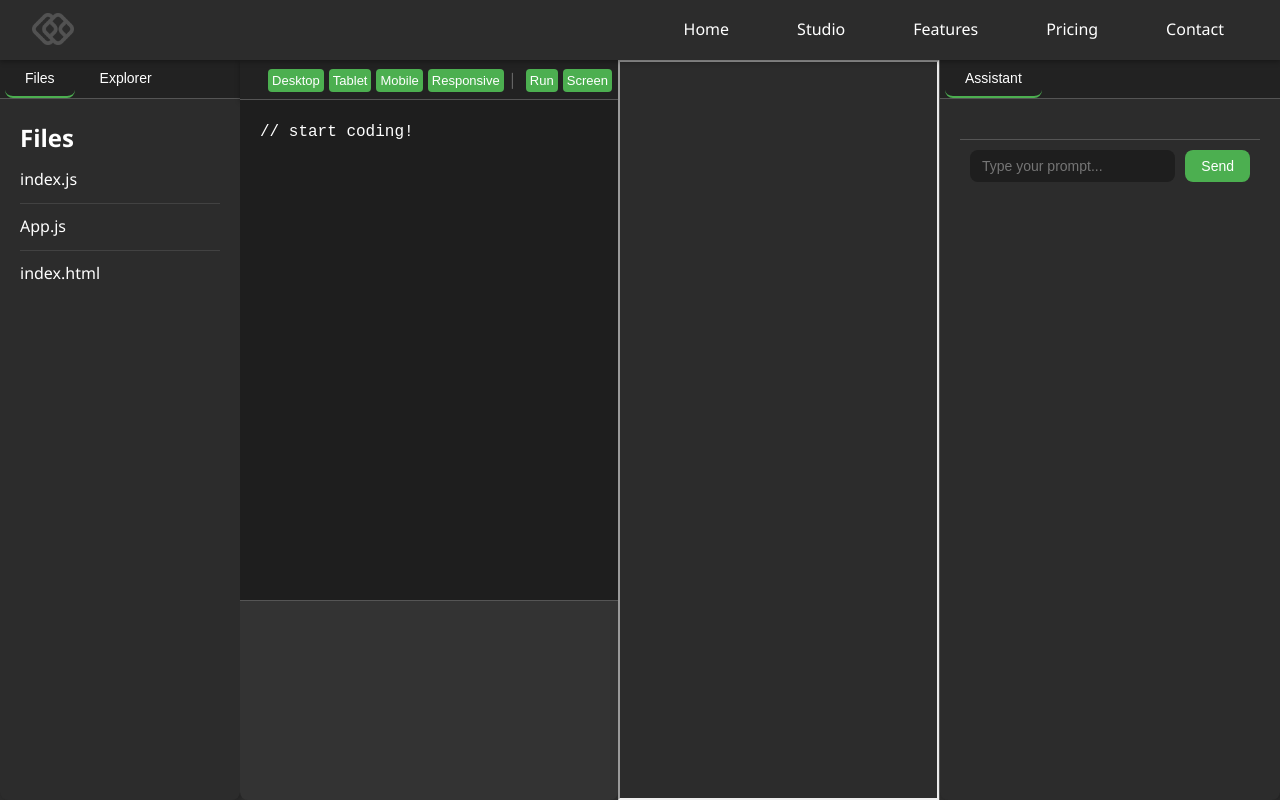
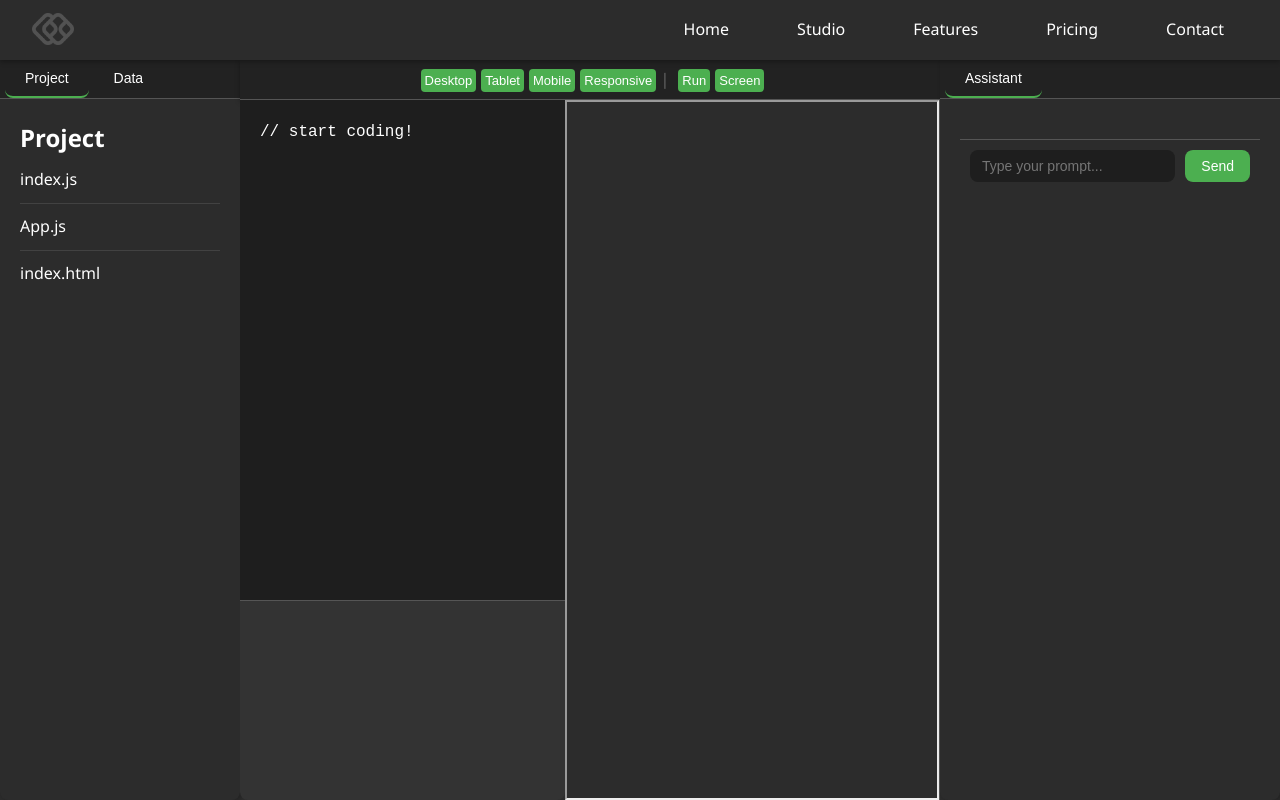
Before and after one commit to sh-navid/NabotStudio, a React (Create React App) app: page /studio in a window 1280 px wide. Built offline with nearby package versions, Linux system fonts and the light colour scheme.

Commit message:
[Enhancement] Update interface

```diff
--- a/src/App.css
+++ b/src/App.css
@@ -144,6 +144,7 @@ nav a:hover {
   text-align: right;
   box-shadow: 0 2px 5px var(--box-shadow-color);
   border-bottom: 1px solid var(--border-color);
+  text-align: center;
 }
 
 .toolbar button{
--- a/src/App.js
+++ b/src/App.js
@@ -1,4 +1,3 @@
-/* */
 import { BrowserRouter as Router, Route, Routes, Link } from "react-router-dom";
 import LandingPage from "./pages/LandingPage";
 import IDE from "./pages/Studio";
--- a/src/components/Sidebar.js
+++ b/src/components/Sidebar.js
@@ -9,15 +9,15 @@ function Sidebar() {
   };
 
   const tabsData = [
-    { id: 'files', label: 'Files' },
-    { id: 'explorer', label: 'Explorer' },
+    { id: 'files', label: 'Project' },
+    { id: 'explorer', label: 'Data' },
   ];
 
   return (
     <div className="sidebar">
       <Tabs activeTab={activeTab} onTabClick={handleTabClick} tabsData={tabsData} />
       <div className="tab-content" style={{ display: activeTab === 'files' ? 'block' : 'none' }}>
-        <h2>Files</h2>
+        <h2>Project</h2>
         <ul>
           <li>index.js</li>
           <li>App.js</li>
@@ -26,7 +26,7 @@ function Sidebar() {
       </div>
 
       <div className="tab-content" style={{ display: activeTab === 'explorer' ? 'block' : 'none' }}>
-        <h2>Explorer</h2>
+        <h2>Data</h2>
         <ul>
           <li>src</li>
           <li>public</li>
--- a/src/pages/Studio.js
+++ b/src/pages/Studio.js
@@ -32,10 +32,14 @@ function IDE() {
             <Sidebar />
             <div className="editor-container">
                 <Toolbar runCode={runCode} />
-                <Editor code={code} handleCodeChange={handleCodeChange} />
-                <Output output={output} />
+                <div style={{ display: 'flex', flexGrow: 1}}> {/* Horizontal layout */}
+                    <div style={{ display: 'flex', flexDirection: 'column', flexGrow: 1 }}> {/* Vertical layout for editor and output */}
+                        <Editor code={code} handleCodeChange={handleCodeChange} />
+                        <Output output={output} />
+                    </div>
+                    <Preview previewContent={previewContent} />
+                </div>
             </div>
-            <Preview previewContent={previewContent} />
             <RightMenu />
         </div>
     );
```
